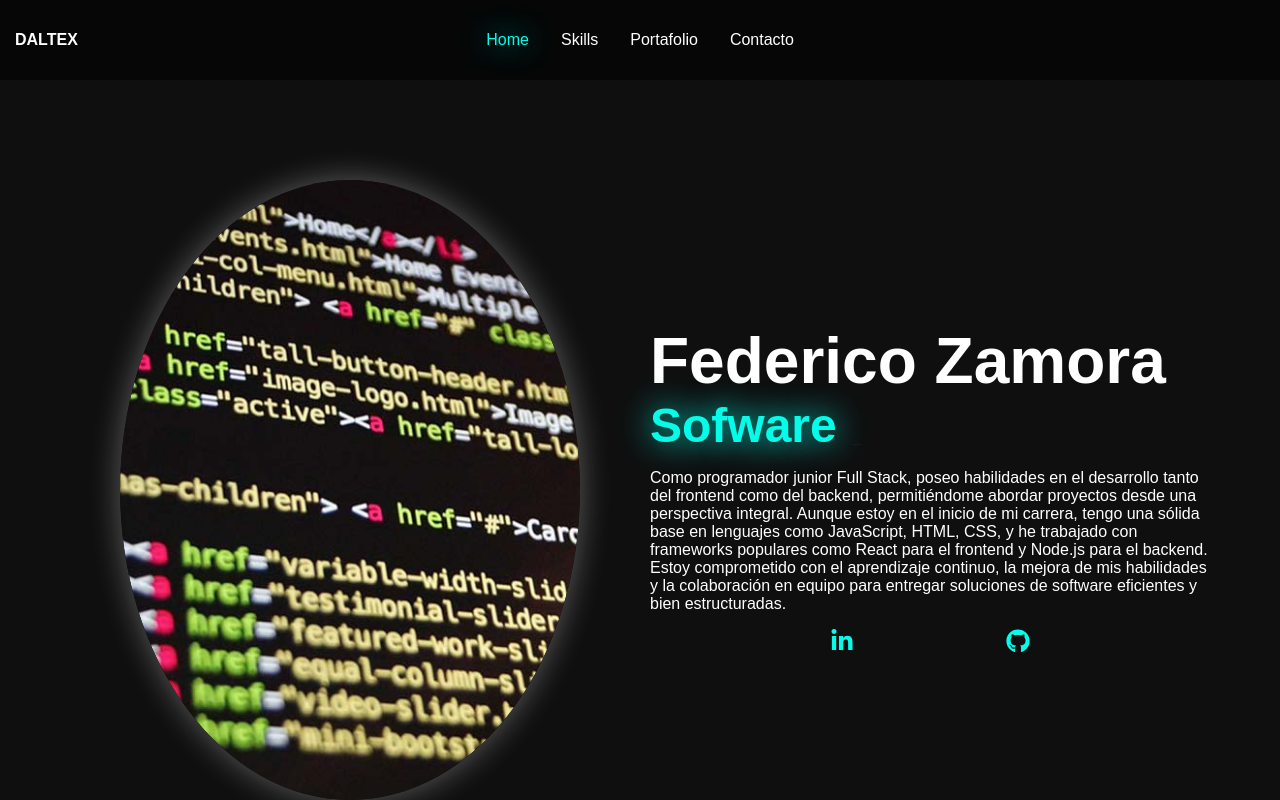
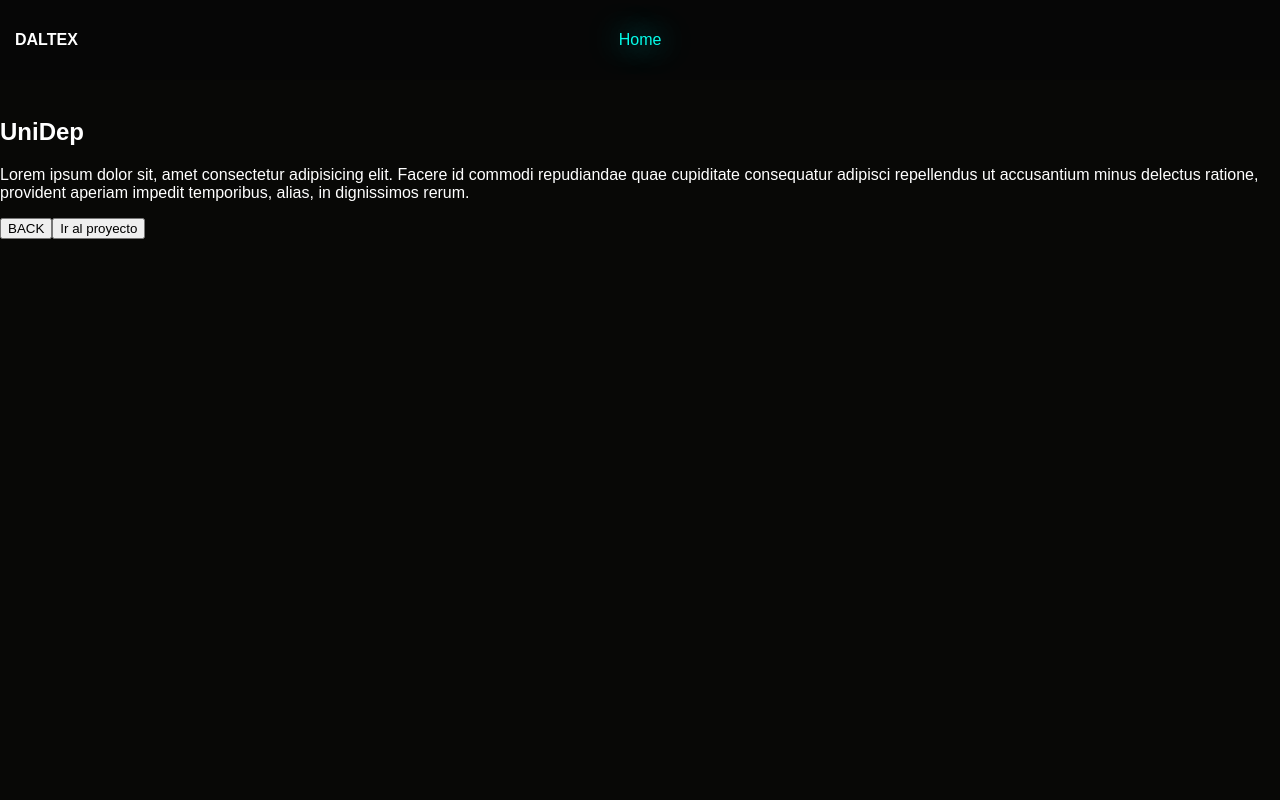
Before and after one commit to Daltex-616/portfolio, a React (Vite) app: page /UniDep in a window 1280 px wide. Shown: the top 800 px of the page. Built offline with nearby package versions, Linux system fonts and the light colour scheme.

Commit message:
fixed errores menores

```diff
--- a/package.json
+++ b/package.json
@@ -14,6 +14,8 @@
     "react": "^18.3.1",
     "react-dom": "^18.3.1",
     "react-icons": "^5.3.0",
+    "react-router": "^6.26.2",
+    "react-router-dom": "^6.26.2",
     "react-scroll": "^1.9.0",
     "react-simple-typewriter": "^5.0.1"
   },
--- a/src/main.jsx
+++ b/src/main.jsx
@@ -1,10 +1,23 @@
-import { StrictMode } from 'react'
-import { createRoot } from 'react-dom/client'
-import App from './App.jsx'
-import "./style.css"
+import { StrictMode } from "react";
+import { createRoot } from "react-dom/client";
+import { createBrowserRouter, RouterProvider } from "react-router-dom";
+import App from "./App.jsx";
+import "./style.css";
 
-createRoot(document.getElementById('root')).render(
+import UniDep from "./pages/portfolio/UniDep.jsx";
+
+const router = createBrowserRouter([
+  {
+    path: "/",
+    element: <App/>
+  },
+  {
+    path:"/UniDep",
+    element:<UniDep/>
+  }
+]);
+createRoot(document.getElementById("root")).render(
   <StrictMode>
-    <App />
-  </StrictMode>,
-)
+    <RouterProvider router={router}/>
+  </StrictMode>
+);
--- /dev/null
+++ b/src/navbar/Navbarlitterl.jsx
@@ -0,0 +1,33 @@
+import React from 'react'
+import { useState } from 'react'
+import { FaBars, FaTimes } from "react-icons/fa";
+import "../public/navbar.css";
+import { Link } from "react-scroll";
+import { NavLink } from 'react-router-dom';
+
+
+const Navbarlitterl = () => {
+    const [isNavOpen, setIsNavOpen] = useState(false)
+
+    const toggleNavbar = () => {
+        setTimeout(function(){
+          setIsNavOpen(!isNavOpen);
+        },100)
+      };
+  return (
+    <header>
+      <NavLink className="nav__title" to="/">DALTEX</NavLink>
+      <nav className={isNavOpen ? "responsive_nav" : "nav__nav"}>
+        <NavLink to="/">Home</NavLink>
+        <button className="nav-btn nav-close-btn" onClick={toggleNavbar}>
+          <FaTimes />
+        </button>
+      </nav>
+      <button className="nav-btn" onClick={toggleNavbar}>
+        <FaBars />
+      </button>
+    </header>
+  )
+}
+
+export default Navbarlitterl
--- a/src/pages/Portafolio.jsx
+++ b/src/pages/Portafolio.jsx
@@ -1,14 +1,17 @@
 import React from "react";
 import "../public/portafolio.css";
+import { NavLink } from "react-router-dom";
 export const Portafolio = () => {
   return (
     <>
       <section className="portafolio">
         <h2 className="portafolio__title">Portafolio</h2>
         <div className="portafolio__project-container">
-          <a href="" className="portafolio__project">
+          <NavLink className="portafolio__project" to="/UniDep">
+
             <h2 className="portafolio__project-name">UniDep</h2>
-          </a>
+          </NavLink>
+
           <a href="https://digimonquiz.onrender.com/" target="_blank" className="portafolio__project">
             <h2 className="portafolio__project-name">Digimon Quiz</h2>
           </a>
--- /dev/null
+++ b/src/pages/portfolio/UniDep.jsx
@@ -0,0 +1,32 @@
+import React from "react";
+import Navbarlitterl from "../../navbar/Navbarlitterl";
+
+const UniDep = () => {
+  return (
+    <>
+      <Navbarlitterl />
+      <main className="profile-page">
+        <div className="profile-page__wrapper">
+          <div className="profile-page__img-container">
+            <img src="" alt="" />
+          </div>
+          <div className="profile-page__data-container">
+            <h2 className="profile-page__title">UniDep</h2>
+            <p>
+              Lorem ipsum dolor sit, amet consectetur adipisicing elit. Facere
+              id commodi repudiandae quae cupiditate consequatur adipisci
+              repellendus ut accusantium minus delectus ratione, provident
+              aperiam impedit temporibus, alias, in dignissimos rerum.
+            </p>
+            <div className="profile-page__icon">
+                <button className="profile-page__icon-icon">BACK</button>
+                <button  className="profile-page__icon-icon">Ir al proyecto</button>
+            </div>
+          </div>
+        </div>
+      </main>
+    </>
+  );
+};
+
+export default UniDep;
```
Also changed, not shown: src/constants/router.js (added, +14 -0 lines), 1 other file (tests, documents, lock files or other folders).
